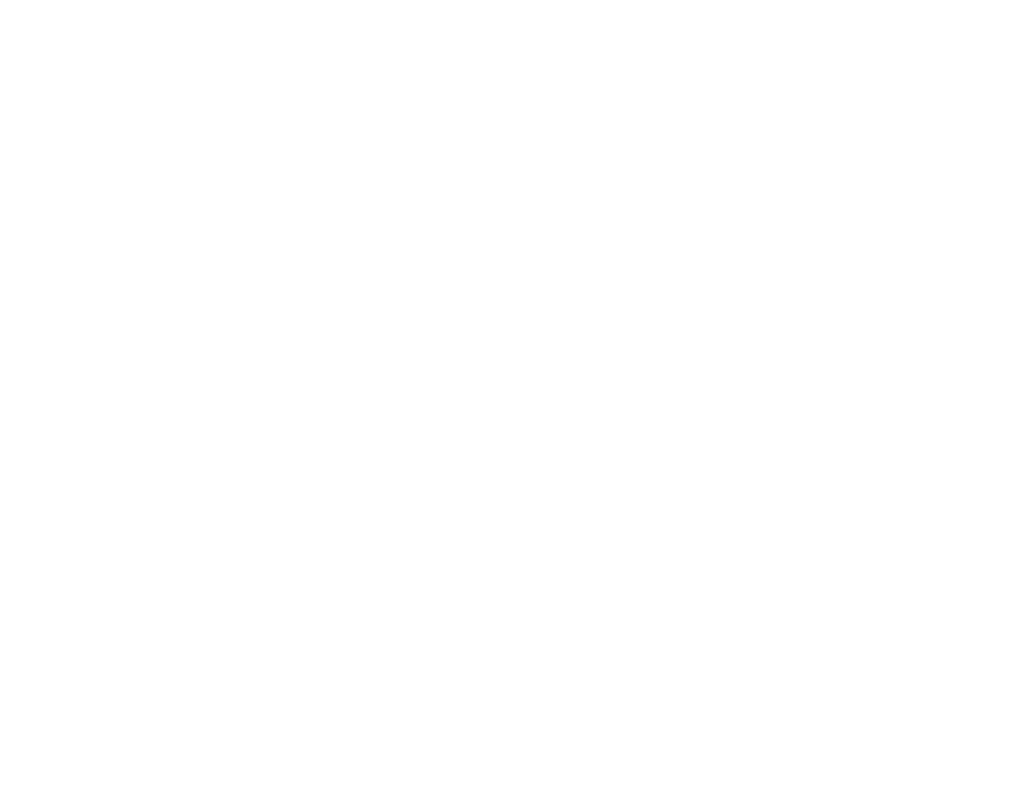
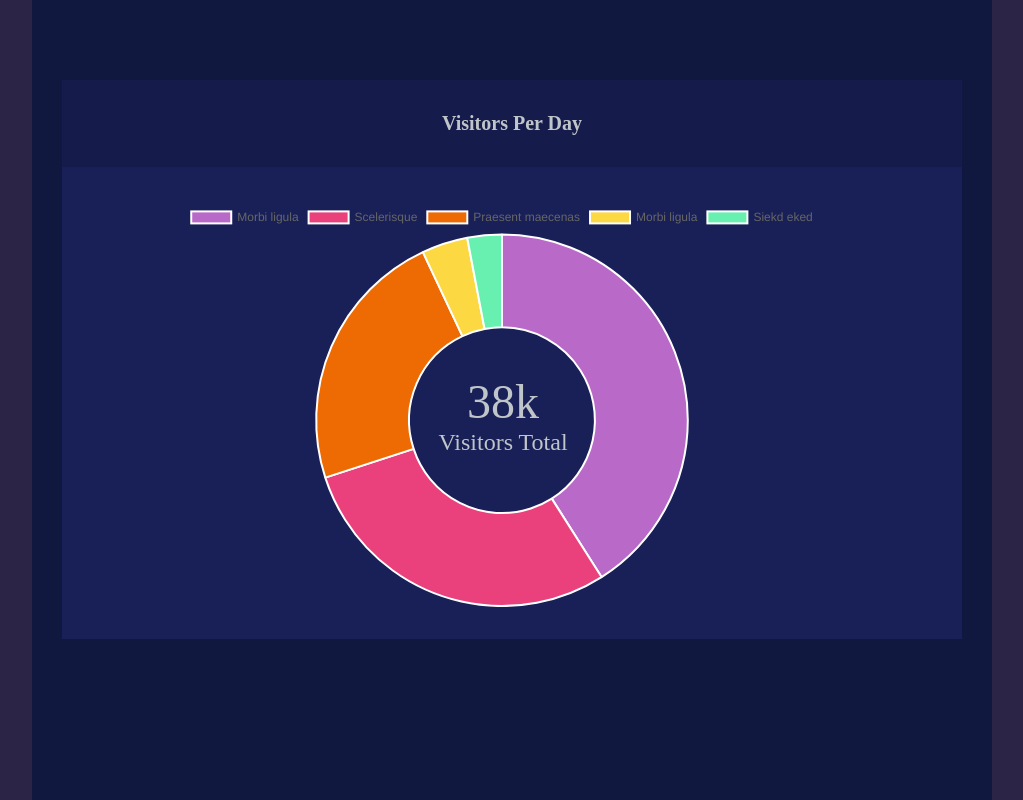
Before and after one commit to bowen-anth/analytics-graph, a plain HTML site: page index.html in a window 1280 px wide. Shown: the whole page, without its empty margins (128-1151 px from the left). Drawn offline with nearby package versions, Linux system fonts and the light colour scheme.

Commit message:
about done

```diff
--- a/app.js
+++ b/app.js
@@ -1 +1,20 @@
-console.log('test')
+const xValues = ["Morbi ligula", "Scelerisque", "Praesent maecenas", "Morbi ligula", "Siekd eked"];
+const yValues = [41, 29, 23, 4, 3];
+const barColors = ["#B969C8", "#EA417C","#EE6B03","#FCD842","#68F0B0"];
+
+new Chart("myChart", {
+  type: "doughnut",
+  data: {
+    labels: xValues,
+    datasets: [{
+      backgroundColor: barColors,
+      data: yValues
+    }]
+  },
+  options: {
+    legend: {display: true},
+    title: {
+      display: true
+    }
+  }
+});
--- a/index.html
+++ b/index.html
@@ -7,7 +7,21 @@
     <title>Analytics Graph</title>
 </head>
 <body>
-
+    <script src="https://cdnjs.cloudflare.com/ajax/libs/Chart.js/2.9.4/Chart.js"></script>
+    <div class="card-wrapper">
+        <div class="left"></div>
+        <div class="card">
+            <div class="card-header">
+                <p class="card-p">Visitors Per Day</p>
+            </div>
+            <canvas id="myChart" style="width:100%;max-width:880px"></canvas>
+            <script src="app.js"></script>
+            <div class="visitors-container">
+                <p class="total-visitors-p">38k</p>
+                <p class="visitors-total-label">Visitors Total</p>
+            </div>
+        </div>
+        <div class="right"></div>
+    </div>
 </body>
-<script src="app.js"></script>
 </html>
--- a/styles.css
+++ b/styles.css
@@ -3,3 +3,63 @@
     margin: 0;
     box-sizing: border-box;
 }
+
+body {
+    height: 100dvh;
+}
+
+.card-header {
+    background-color: #151B4B;
+    color: #C0C5C9;
+    text-align: center;
+    font-size: 1.25rem;
+    font-weight: bold;
+    padding: 2rem;
+    width: 100%;
+    display: flex;
+    align-items: center;
+    justify-content: center;
+}
+
+.card {
+    background-color: #192057;
+    color: #F2F2F2;
+    margin: auto;
+    width: 900px;
+    margin-top: 10vh;
+    padding-bottom: 2rem;
+}
+
+.card-wrapper {
+    background-color: #101840;
+    display: flex;
+    flex-direction: row;
+}
+
+.left,
+.right {
+    background-color: #2C2446;
+    height: 100dvh;
+    width: 10rem;
+}
+
+.card {
+    position: relative;
+}
+
+.visitors-container {
+    color: #C0C5C9;
+    position: absolute;
+    top: 60%;
+    right: 51%;
+    transform: translate(50%, -50%);
+    text-align: center;
+}
+
+.total-visitors-p {
+    font-size: 48px;
+}
+
+.visitors-total-label {
+    font-size: 24px;
+}
```
Also changed, not shown: screenshot.png (added).
